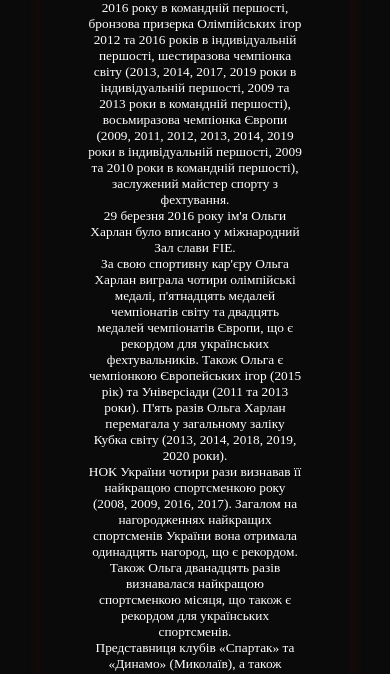
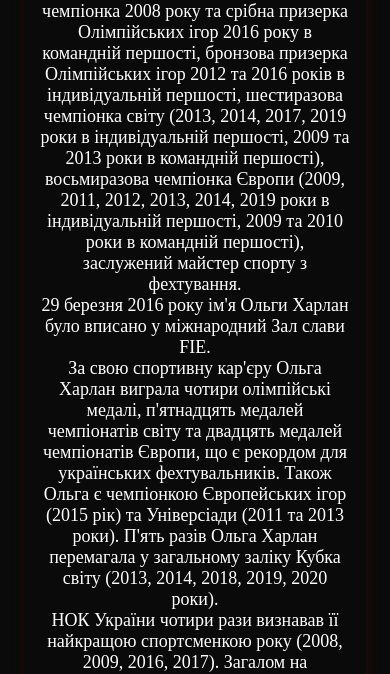
Before and after one commit to graveetone/kharlanfan, a plain HTML site: page index.html in a window 390 px wide. Shown: the part 375-1049 px from the top of the page. Drawn offline with Linux system fonts and the light colour scheme.

Commit message:
Some adaptivity for mobile

```diff
--- a/style.css
+++ b/style.css
@@ -146,13 +146,13 @@ nav a:hover
 
     p.md
     {
-        font-size: smaller;
+        font-size: large;
     }
 
     section.m-2
     {
-        margin-left: 0;
-        margin-right: 0;
+        margin-left: -1rem;
+        margin-right: -1rem;
     }
 
     nav
@@ -160,6 +160,10 @@ nav a:hover
         height: 0;
     }
 
+    div.p-4
+    {
+        padding: 1rem;
+    }
 }
 
 /* Custom, iPhone Retina */
```
